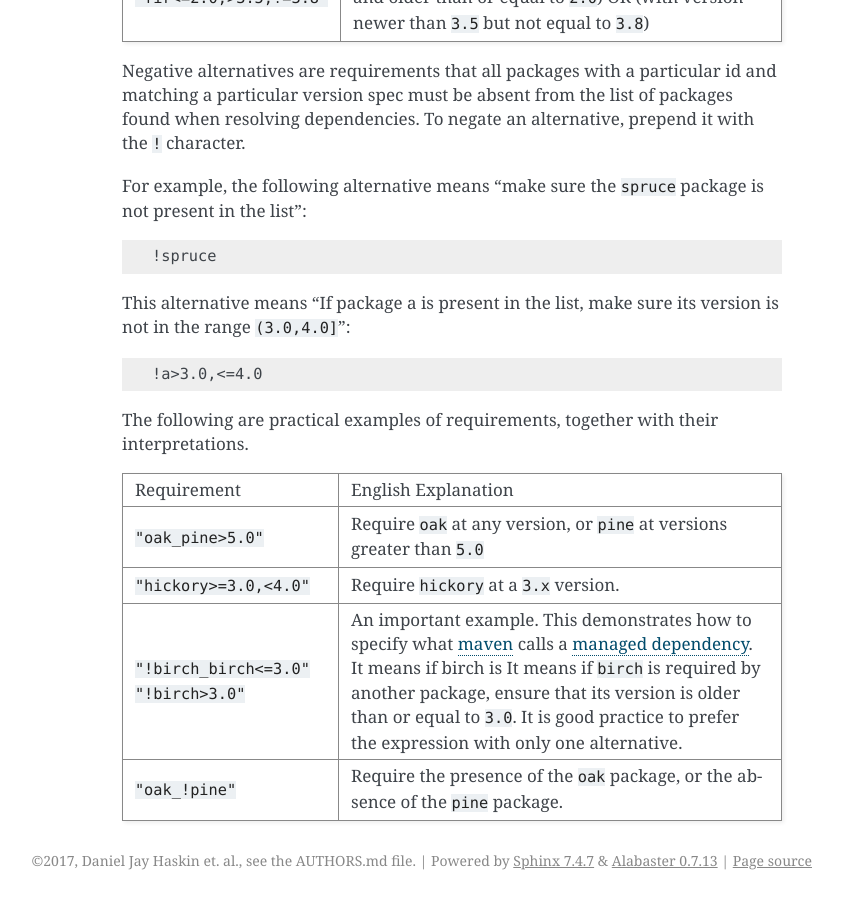
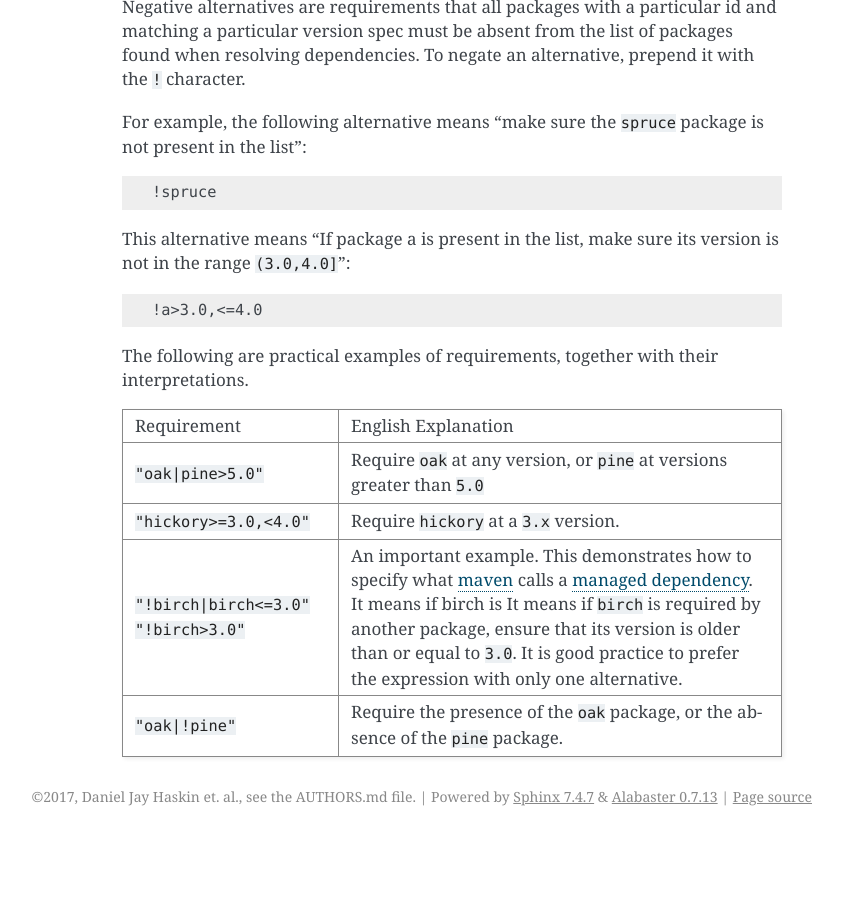
Before and after one commit to djhaskin987/degasolv, a Sphinx documentation site: the page built from docs/command-reference.rst, in a window 1280 px wide and 900 px high, scrolled down 10206 px. Shown: the whole window, without its empty margins (298-1141 px from the left). Built offline with Sphinx 7.4.7, drawn with Linux system fonts in a browser that asks for light colours; after the commit the page ends 11042 px from its top, so only the background shows below that; some of the changed text lies outside the part shown.

```diff
--- a/docs/command-reference.rst
+++ b/docs/command-reference.rst
@@ -512,12 +509,12 @@ interpretations.
 +-------------------------+---------------------------------------------------+
 | Requirement             | English Explanation                               |
 +-------------------------+---------------------------------------------------+
-| ``"oak_pine>5.0"``      | Require ``oak`` at any version, or ``pine`` at    |
+| ``"oak|pine>5.0"``      | Require ``oak`` at any version, or ``pine`` at    |
 |                         | versions greater than ``5.0``                     |
 +-------------------------+---------------------------------------------------+
 | ``"hickory>=3.0,<4.0"`` | Require ``hickory`` at a ``3.x`` version.         |
 +-------------------------+---------------------------------------------------+
-| ``"!birch_birch<=3.0"`` | An important example. This demonstrates how to    |
+| ``"!birch|birch<=3.0"`` | An important example. This demonstrates how to    |
 | ``"!birch>3.0"``        | specify what `maven`_ calls a                     |
 |                         | `managed dependency`_. It means if birch is       |
 |                         | It means if ``birch`` is required by another      |
@@ -525,7 +522,7 @@ interpretations.
 |                         | equal to ``3.0``. It is good practice to prefer   |
 |                         | the expression with only one alternative.         |
 +-------------------------+---------------------------------------------------+
-| ``"oak_!pine"``         | Require the presence of the ``oak`` package, or   |
+| ``"oak|!pine"``         | Require the presence of the ``oak`` package, or   |
 |                         | the absence of the ``pine`` package.              |
 +-------------------------+---------------------------------------------------+
 
```
Also changed, not shown: other parts of docs/command-reference.rst (+0 -3 lines).
